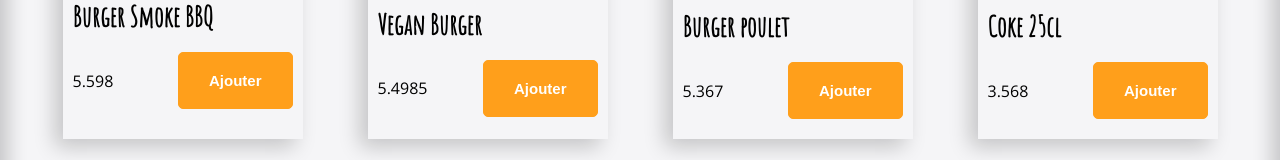
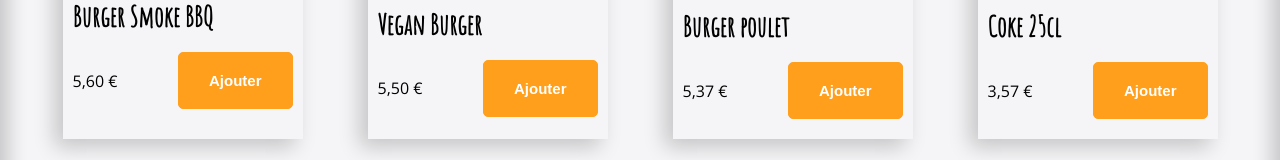
Before and after one commit to chiara-muller/be-my-burger, a React (Vite) app: page /order/1 in a window 1280 px wide. Shown: the part 363-523 px from the top of the page. Built offline with nearby package versions, Linux system fonts and the light colour scheme.

Commit message:
F05: MENU > Cards price rounded ok

```diff
--- a/src/components/pages/order/Card.jsx
+++ b/src/components/pages/order/Card.jsx
@@ -1,19 +1,23 @@
 import styled from "styled-components";
 import { fakeMenu2 } from "../../fakeMenu";
 import PrimaryButton from "../../resusable-ui/PrimaryButton"
+import { formatPrice } from "../../utils/maths";
 
 export default function Card() {
 
   return (
     <CardStyled>
       {fakeMenu2.map((menu) => {
+
+        const price = menu.price
+
         return (
           <div key={menu.id} className="cards">
             <img src={menu.imageSource} alt="menu image"/>
             <div className="bottom-card">
               <h4 key={menu.id} className="item-name">{menu.title}</h4>
               <div className="pay-container">
-                <p>{menu.price}</p>
+                <p>{formatPrice(price)}</p>
                 <PrimaryButton label={"Ajouter"}/>
               </div>
             </div>
```
